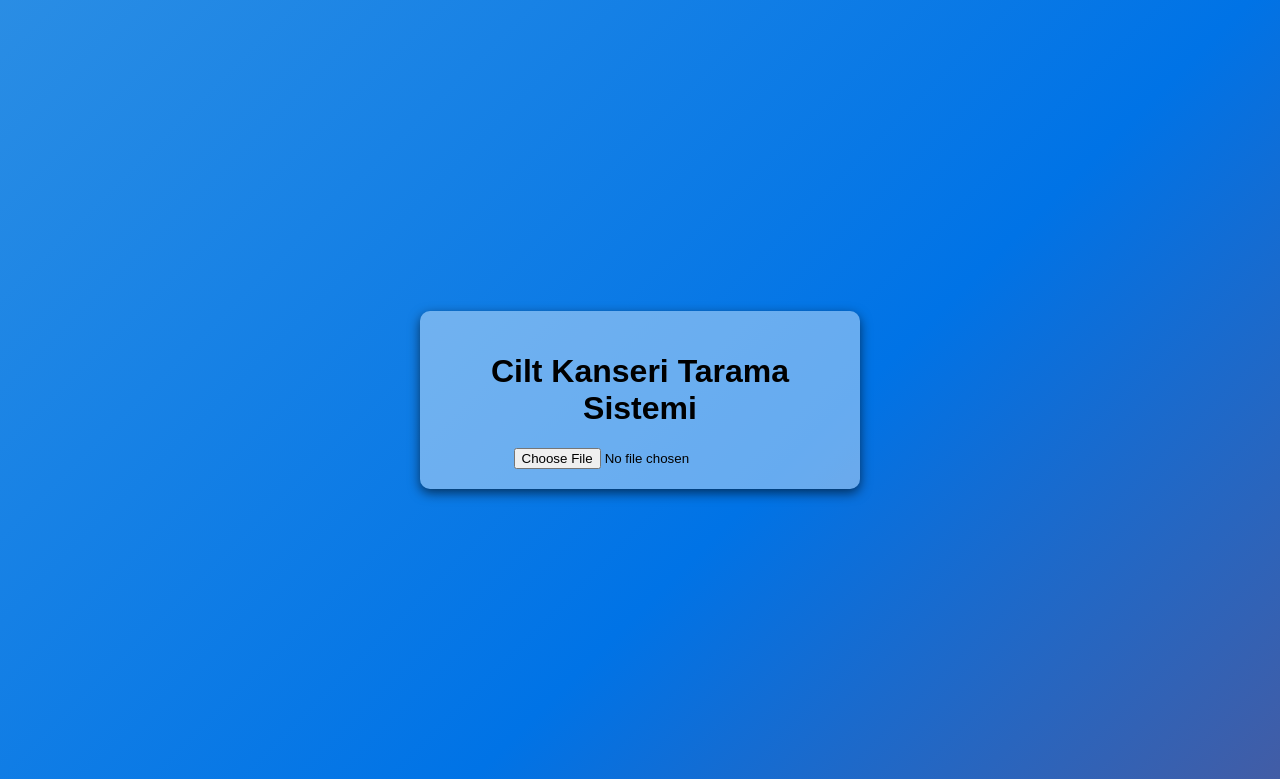
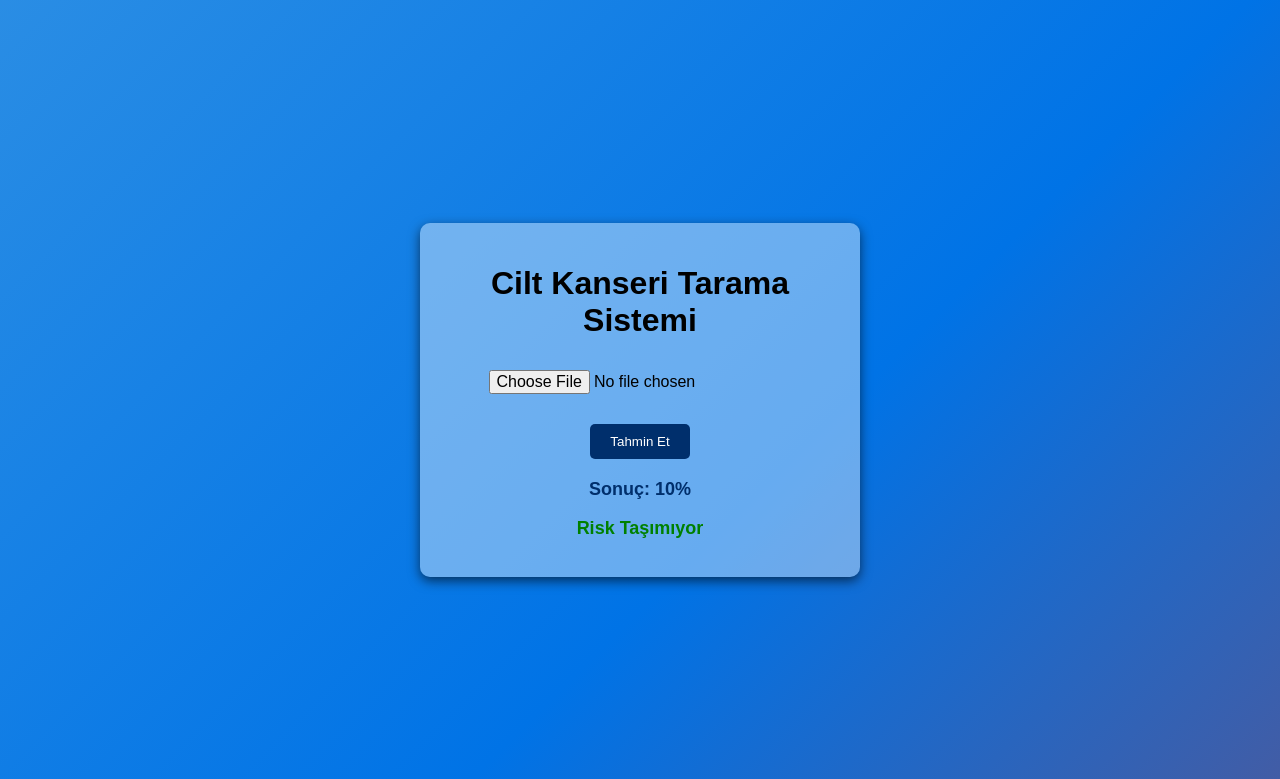
Before and after one commit to kbaltaci/Deriskop, a Flask app: template templates/index.html in a window 1280 px wide. Shown: the top 779 px of the page. Run offline with Flask 3, Linux system fonts and the light colour scheme; the template is opened without the code that fills it: most values are stand-ins (such as "Sample title", 1, 10 or a date in 2020); some libraries are stand-ins or nearby versions.

Commit message:
Update index.html

```diff
--- a/templates/index.html
+++ b/templates/index.html
@@ -4,9 +4,6 @@
     <meta charset="UTF-8">
     <meta name="viewport" content="width=device-width, initial-scale=1.0">
     <title>Cilt Kanseri Tahmini</title>
-    <script src="https://cdnjs.cloudflare.com/ajax/libs/cropperjs/1.5.13/cropper.min.js"></script>
-    <link rel="stylesheet" href="https://cdnjs.cloudflare.com/ajax/libs/cropperjs/1.5.13/cropper.min.css">
-
 <style>
     body {
         font-family: Arial, sans-serif;
@@ -34,11 +31,16 @@
     padding: 20px;
     width: 90%;
     max-width: 400px;
-            box-shadow: 0 4px 12px rgba(0, 0, 0, 0.6);
+    box-shadow: 0 4px 12px rgba(0, 0, 0, 0.6); /* Gölgelendirme ekleme */
 }
 
     h1 {
         color: #000000;
+    }
+
+    input[type="file"] {
+        padding: 10px;
+        font-size: 16px;
     }
 
     .btn {
@@ -48,8 +50,7 @@
         border: none;
         border-radius: 5px;
         cursor: pointer;
-            margin-top: 10px;
-            display: inline-block;
+        margin-top: 20px;
     }
 
     .btn:hover {
@@ -63,110 +64,28 @@
         color: #002f6c;
     }
 
-        #imageContainer img {
+    img {
         max-width: 100%;
-            margin-top: 10px;
-        }
-
-        #previewContainer {
-            display: none;
+        height: auto;
         margin-top: 20px;
     }
 </style>
+
 </head>
 <body>
     <div class="container">
         <h1>Cilt Kanseri Tarama Sistemi</h1>
-        <input type="file" id="fileInput" accept="image/*">
-        <div id="imageContainer">
-            <img id="selectedImage" style="max-width:100%; display:none;">
+        <form action="/" method="post" enctype="multipart/form-data">
+            <input type="file" name="file" required>
+            <button type="submit" class="btn">Tahmin Et</button>
+        </form>
+
+        {% if prediction %}
+            <div class="result">
+                <p>Sonuç: <strong>{{ prediction|round(2) }}%</strong></p>
+                <p style="color: {{ 'red' if prediction > 50 else 'green' }}">{{ 'Dikkat: Kötü Huylu Olabilir' if prediction > 50 else 'Risk Taşımıyor' }}</p>
             </div>
-
-        <button class="btn" id="cropButton" style="display: none;">Kırp</button>
-        <div id="previewContainer">
-            <h3>Kırpılan Bölüm (250x250)</h3>
-            <canvas id="croppedCanvas"></canvas>
-            <button class="btn" id="uploadButton" style="display: none;">Tahmin Et</button>
+        {% endif %}
     </div>
-    </div>
-
-    <script>
-        let cropper;
-        const fileInput = document.getElementById('fileInput');
-        const selectedImage = document.getElementById('selectedImage');
-        const previewContainer = document.getElementById('previewContainer');
-        const croppedCanvas = document.getElementById('croppedCanvas');
-        const cropButton = document.getElementById('cropButton');
-        const uploadButton = document.getElementById('uploadButton');
-
-        fileInput.addEventListener('change', function(event) {
-            const file = event.target.files[0];
-            if (file) {
-                const reader = new FileReader();
-                reader.onload = function(e) {
-                    selectedImage.src = e.target.result;
-                    selectedImage.style.display = "block";
-                    cropButton.style.display = "block";
-
-                    if (cropper) {
-                        cropper.destroy();
-                    }
-
-                    cropper = new Cropper(selectedImage, {
-                        aspectRatio: 1,
-                        viewMode: 1
-                    });
-                };
-                reader.readAsDataURL(file);
-            }
-        });
-
-        cropButton.addEventListener('click', function() {
-            if (cropper) {
-                const croppedImageDataURL = cropper.getCroppedCanvas({ width: 250, height: 250 }).toDataURL("image/png");
-
-                const ctx = croppedCanvas.getContext('2d');
-                const img = new Image();
-                img.onload = function() {
-                    croppedCanvas.width = 250;
-                    croppedCanvas.height = 250;
-                    ctx.drawImage(img, 0, 0, 250, 250);
-                    previewContainer.style.display = "block";
-                    uploadButton.style.display = "block";
-                };
-                img.src = croppedImageDataURL;
-            }
-        });
-
-        uploadButton.addEventListener('click', function() {
-            if (cropper) {
-                const croppedImageDataURL = cropper.getCroppedCanvas({ width: 250, height: 250 }).toDataURL("image/png");
-
-                const formData = new FormData();
-                formData.append("file", dataURItoBlob(croppedImageDataURL), "cropped-image.png");
-
-                fetch("/", {
-                    method: "POST",
-                    body: formData
-                })
-                .then(response => response.json())
-                .then(data => {
-                    alert("Sonuç: " + data.prediction + "%");
-                })
-                .catch(error => console.error("Hata:", error));
-            }
-        });
-
-        function dataURItoBlob(dataURI) {
-            const byteString = atob(dataURI.split(',')[1]);
-            const mimeString = dataURI.split(',')[0].split(':')[1].split(';')[0];
-            const ab = new ArrayBuffer(byteString.length);
-            const ia = new Uint8Array(ab);
-            for (let i = 0; i < byteString.length; i++) {
-                ia[i] = byteString.charCodeAt(i);
-            }
-            return new Blob([ab], { type: mimeString });
-        }
-    </script>
 </body>
 </html>
```
Lines whose indentation alone changed are shown as unchanged.
